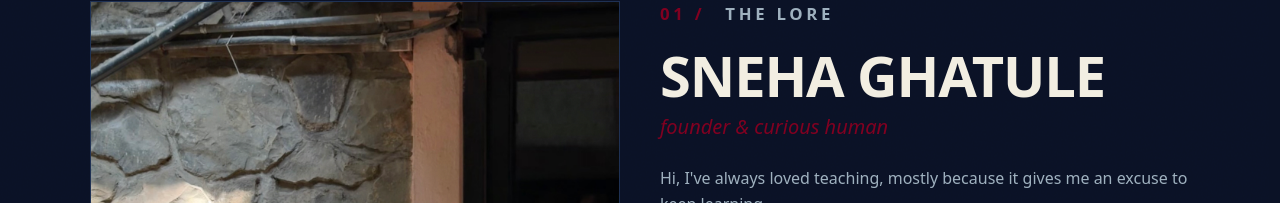
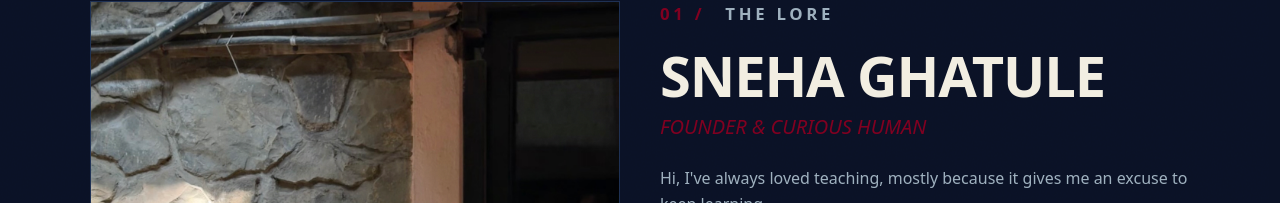
Before and after one commit to snehaghatule/academic-side-quest, a Next.js app: page /about in a window 1280 px wide. Shown: the part 255-458 px from the top of the page. Built offline with nearby package versions, Linux system fonts and the light colour scheme; a web font is replaced by a local one.

Commit message:
Uppercase founder role line

```diff
--- a/src/components/sections/Founder.tsx
+++ b/src/components/sections/Founder.tsx
@@ -36,7 +36,7 @@ export function Founder() {
               <h3 className="display mt-6 text-4xl font-bold uppercase leading-[0.9] tracking-[-0.01em] text-ink sm:text-5xl md:text-[3.5rem]">
                 {founder.name}
               </h3>
-              <p className="font-accent mt-3 text-lg italic text-ember sm:text-xl">
+              <p className="font-accent mt-3 text-lg uppercase italic text-ember sm:text-xl">
                 {founder.role}
               </p>
               <div className="mt-6 max-w-xl">
```
